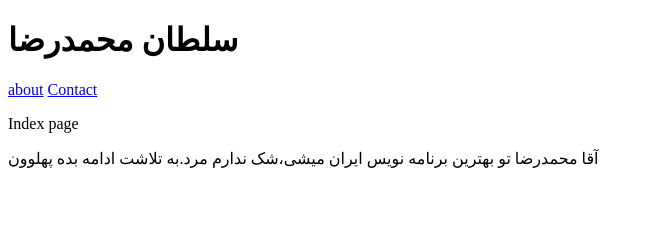
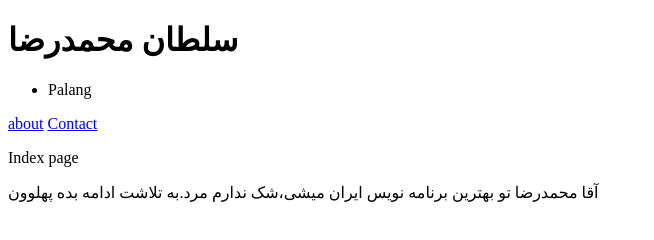
Before and after one commit to MohamadRezaaaaa/Project, a plain HTML site: page index.html in a window 1280 px wide. Shown: the whole page, without its empty margins (0-654 px from the left). Drawn offline with Linux system fonts and the light colour scheme.

Commit message:
Add Ul to index.html

```diff
--- a/index.html
+++ b/index.html
@@ -8,6 +8,9 @@
 <h1>
   سلطان محمدرضا
 </h1>
+<ul>
+<li>Palang</li>
+</ul>
 <header>
 <nav>
 
```
